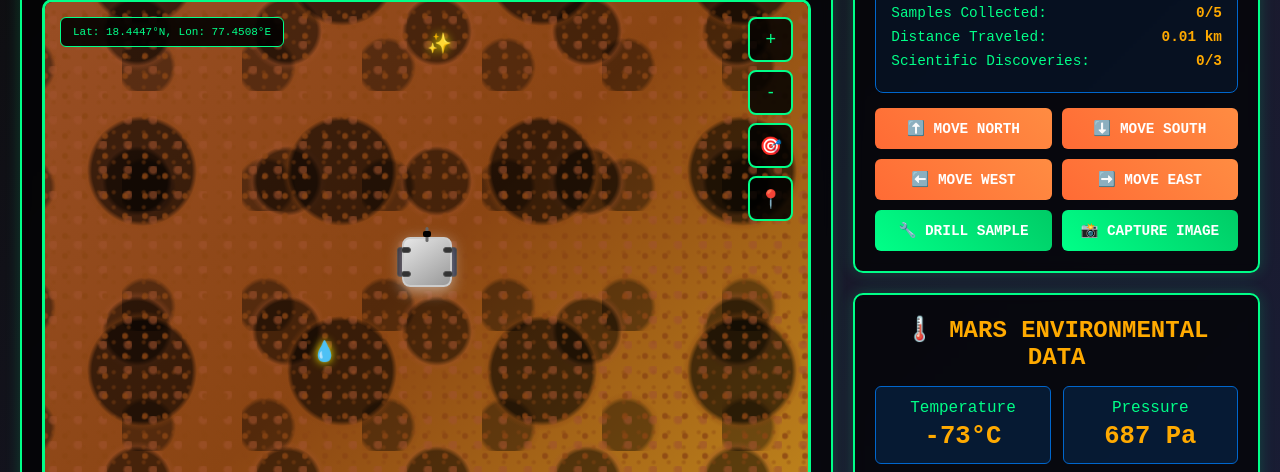
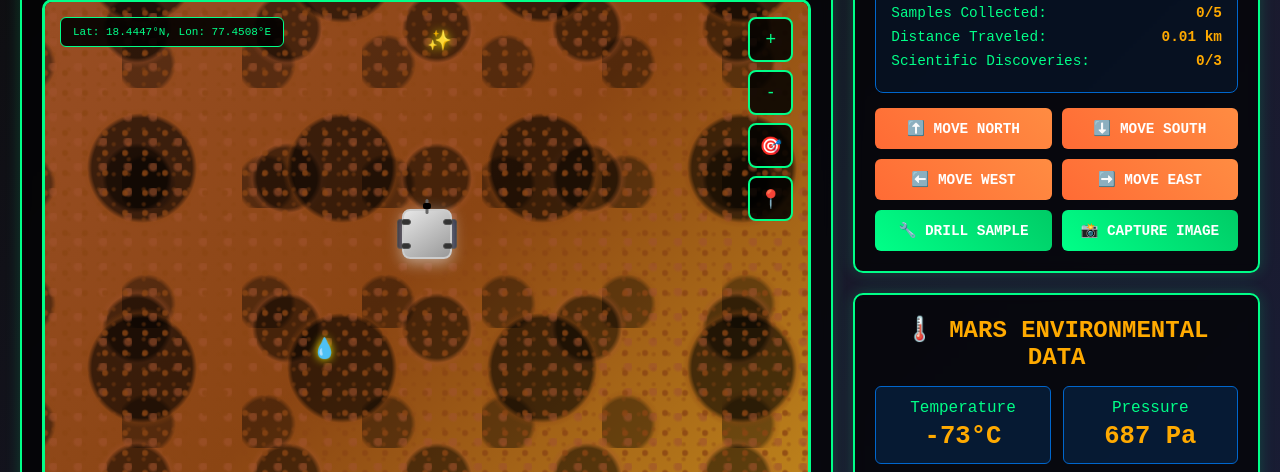
Before and after one commit to Ayush1298567/Mars-Mission-Center-Control, a plain HTML site: page index.html in a window 1280 px wide. Both pictures are taken after a click on the button "⬆️ MOVE NORTH". Shown: the part 258-730 px from the top of the page. Drawn offline with Linux system fonts and the light colour scheme.

Commit message:
index.html

```diff
--- a/index.html
+++ b/index.html
@@ -158,7 +158,7 @@
             left: 50%;
             transform: translate(-50%, -50%);
             z-index: 200;
-            transition: all 0.2s ease;
+            transition: all 0.3s ease;
         }
 
         .rover-body {
@@ -750,7 +750,7 @@
             distanceTraveled: 0,
             missionProgress: 15,
             completedObjectives: [],
-            roverPosition: { x: 0, y: 0 },
+            roverPosition: { x: 50, y: 50 }, // Start in center
             discoveries: [],
             currentZoom: 1,
             mapOffset: { x: 0, y: 0 },
@@ -848,42 +848,54 @@
             }
         }
 
-        // Realistic rover movement with proper zoom handling
+        // Fixed rover movement - rover actually moves across the map
         function moveRoverRealistic(direction) {
+            const rover = document.getElementById('rover');
             const surface = document.getElementById('marsSurface');
-            const moveSpeed = 3; // pixels per movement
+            const moveSpeed = 8; // pixels per movement
 
-            let newX = gameState.mapOffset.x;
-            let newY = gameState.mapOffset.y;
+            // Get current rover position
+            let currentLeft = parseFloat(rover.style.left) || 50;
+            let currentTop = parseFloat(rover.style.top) || 50;
+
+            let newLeft = currentLeft;
+            let newTop = currentTop;
 
             switch(direction) {
                 case 'NORTH':
-                    newY += moveSpeed;
+                    newTop = Math.max(5, currentTop - (moveSpeed / 5));
                     break;
                 case 'SOUTH':
-                    newY -= moveSpeed;
+                    newTop = Math.min(95, currentTop + (moveSpeed / 5));
                     break;
                 case 'WEST':
-                    newX += moveSpeed;
+                    newLeft = Math.max(5, currentLeft - (moveSpeed / 5));
                     break;
                 case 'EAST':
-                    newX -= moveSpeed;
+                    newLeft = Math.min(95, currentLeft + (moveSpeed / 5));
                     break;
             }
 
-            // Boundary limits for exploration area
-            const maxOffset = 400;
-            newX = Math.max(-maxOffset, Math.min(maxOffset, newX));
-            newY = Math.max(-maxOffset, Math.min(maxOffset, newY));
+            // Move the rover
+            rover.style.left = newLeft + '%';
+            rover.style.top = newTop + '%';
 
-            gameState.mapOffset = { x: newX, y: newY };
-            gameState.distanceTraveled += moveSpeed * 0.002; // Convert to km
-
-            // Apply transform with current zoom
-            updateMapTransform();
+            // Update rover position in game state
+            gameState.roverPosition = { x: newLeft, y: newTop };
+            gameState.distanceTraveled += 0.01; // Convert to km
 
             // Update UI
             document.getElementById('distanceTraveled').textContent = gameState.distanceTraveled.toFixed(2) + ' km';
+
+            // Rotate rover to show direction
+            let rotation = 0;
+            switch(direction) {
+                case 'NORTH': rotation = 0; break;
+                case 'EAST': rotation = 90; break;
+                case 'SOUTH': rotation = 180; break;
+                case 'WEST': rotation = 270; break;
+            }
+            rover.style.transform = `translate(-50%, -50%) rotate(${rotation}deg)`;
         }
 
         // Fixed zoom functionality
@@ -1045,6 +1057,7 @@
         // Enhanced rover controls
         function moveRover(direction) {
             moveRoverRealistic(direction);
+            updateCoordinates();
             addLogEntry(`Manual navigation command: Moving rover ${direction.toLowerCase()}`, '');
         }
 
```
